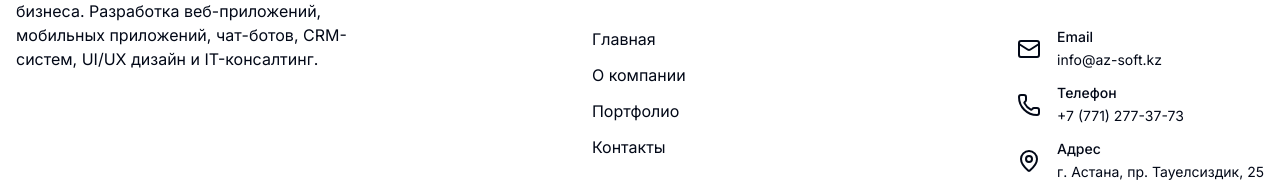
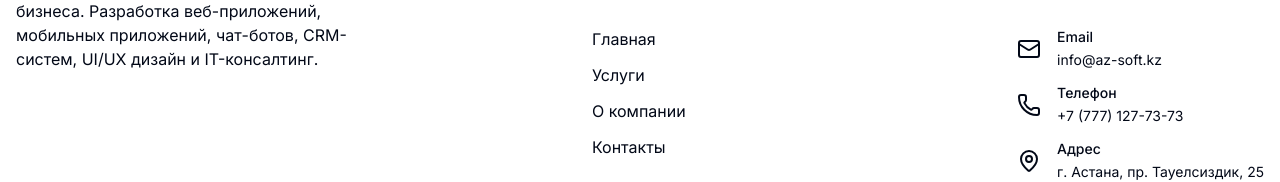
Before and after one commit to Az-soft/az-soft, a Next.js app: page / in a window 1280 px wide. Shown: the part 3537-3719 px from the top of the page. Built offline with nearby package versions, Linux system fonts and the light colour scheme.

Commit message:
Build for Git pages

```diff
--- a/app/page.tsx
+++ b/app/page.tsx
@@ -119,8 +119,8 @@ const contactInfo = [
   {
     icon: Phone,
     title: 'Телефон',
-    content: '+7 (771) 277-37-73',
-    href: 'tel:+77712773773',
+    content: '+7 (777) 127-73-73',
+    href: 'tel:+77771277373',
   },
   {
     icon: MapPin,
--- a/components/layout/Footer.tsx
+++ b/components/layout/Footer.tsx
@@ -6,9 +6,9 @@ import { useEffect, useState } from 'react'
 
 const navigation = [
   { name: 'Главная', href: '/' },
-  { name: 'О компании', href: '/about' },
-  { name: 'Портфолио', href: '/portfolio' },
-  { name: 'Контакты', href: '/contact' },
+  { name: 'Услуги', href: '/#services' },
+  { name: 'О компании', href: '/#values' },
+  { name: 'Контакты', href: '/#contact' },
 ]
 
 const contactInfo = [
@@ -21,8 +21,8 @@ const contactInfo = [
   {
     icon: Phone,
     title: 'Телефон',
-    content: '+7 (771) 277-37-73',
-    href: 'tel:+77712773773',
+    content: '+7 (777) 127-73-73',
+    href: 'tel:+77771277373',
   },
   {
     icon: MapPin,
```
Also changed, not shown: 4 other files (tests, documents, lock files or other folders).
